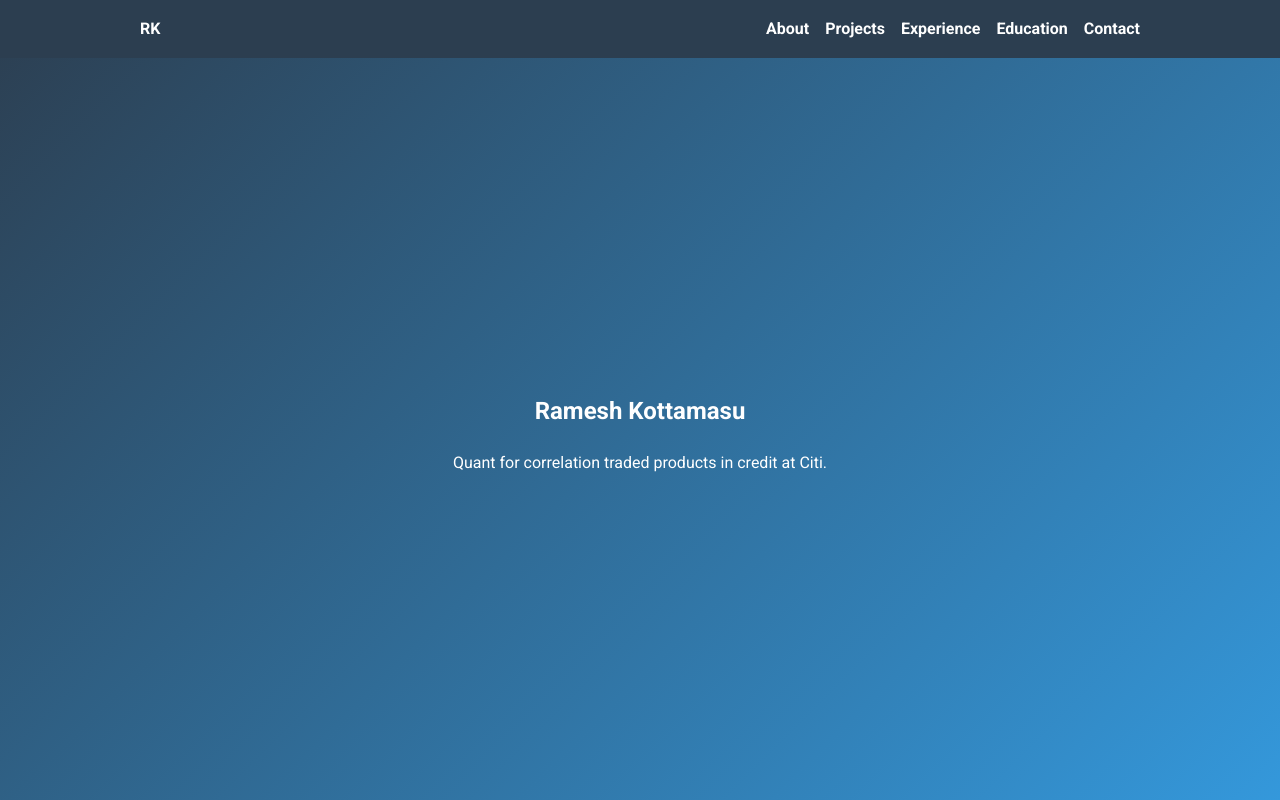
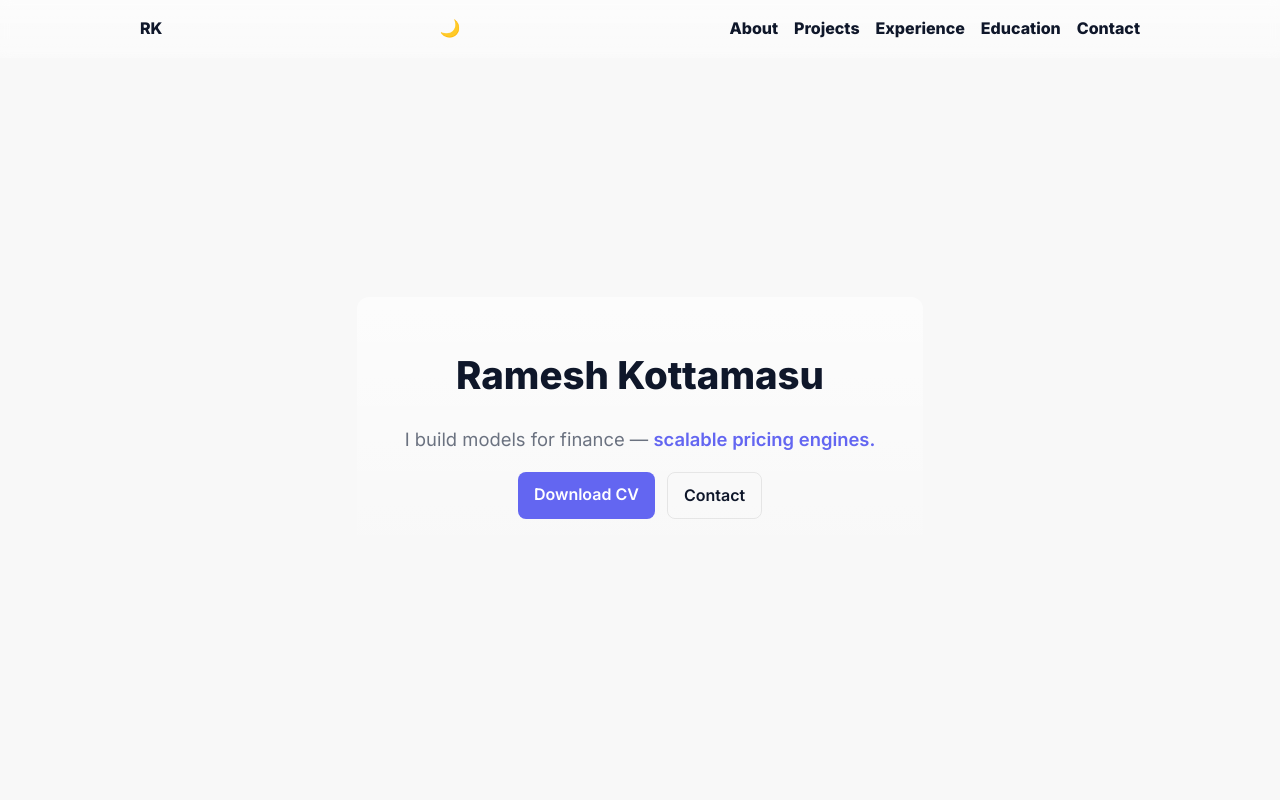
Before and after one commit to ramesh-kottamasu/ramesh-kottamasu.github.io, a plain HTML site: page index.html in a window 1280 px wide. Shown: the top 800 px of the page. Drawn offline with Linux system fonts and the light colour scheme.

Commit message:
try new design

```diff
--- /dev/null
+++ b/assets/js/interactive.js
@@ -0,0 +1,60 @@
+// Interactive behaviors: typed subtitle, theme toggle, and year fill
+document.addEventListener('DOMContentLoaded', () => {
+  // Year
+  const yearEl = document.getElementById('year');
+  if (yearEl) yearEl.textContent = new Date().getFullYear();
+
+  // Typed effect
+  const typedEl = document.getElementById('typed');
+  const phrases = [
+    'statistical models.',
+    'scalable pricing engines.',
+    'data-driven strategies.',
+    'robust trading systems.'
+  ];
+  if (typedEl) {
+    let pi = 0, ch = 0, typing = true;
+    const typeSpeed = 60;
+    const pause = 1200;
+    function tick(){
+      const word = phrases[pi];
+      if (typing) {
+        typedEl.textContent = word.slice(0, ch+1);
+        ch++;
+        if (ch === word.length) {
+          typing = false;
+          setTimeout(tick, pause);
+          return;
+        }
+      } else {
+        typedEl.textContent = word.slice(0, ch-1);
+        ch--;
+        if (ch === 0) {
+          typing = true;
+          pi = (pi+1) % phrases.length;
+        }
+      }
+      setTimeout(tick, typing ? typeSpeed : 30);
+    }
+    tick();
+  }
+
+  // Theme toggle
+  const root = document.documentElement;
+  const toggle = document.getElementById('theme-toggle');
+  const stored = localStorage.getItem('theme');
+  if (stored) root.setAttribute('data-theme', stored);
+  function updateToggleUI(){
+    const t = root.getAttribute('data-theme') === 'dark' ? '🌞' : '🌙';
+    if (toggle) toggle.textContent = t;
+  }
+  updateToggleUI();
+  if (toggle) {
+    toggle.addEventListener('click', () => {
+      const cur = root.getAttribute('data-theme') === 'dark' ? 'light' : 'dark';
+      root.setAttribute('data-theme', cur);
+      localStorage.setItem('theme', cur);
+      updateToggleUI();
+    });
+  }
+});
--- a/index.html
+++ b/index.html
@@ -4,13 +4,14 @@
   <meta charset="utf-8">
   <meta name="viewport" content="width=device-width, initial-scale=1">
   <title>Ramesh Kottamasu</title>
-  <link href="https://fonts.googleapis.com/css2?family=Roboto:wght@400;700&display=swap" rel="stylesheet">
+  <link href="https://fonts.googleapis.com/css2?family=Inter:wght@300;400;600;800&display=swap" rel="stylesheet">
   <link rel="stylesheet" href="style.css">
 </head>
 <body>
   <header class="site-header">
     <nav class="navbar container">
       <a href="#home" class="nav-logo">RK</a>
+      <button id="theme-toggle" class="theme-toggle" aria-label="Toggle theme">🌙</button>
       <ul class="nav-links">
         <li><a href="#about">About</a></li>
         <li><a href="#projects">Projects</a></li>
@@ -23,7 +24,11 @@
   <section id="home" class="hero">
     <div class="hero-content">
       <h1>Ramesh Kottamasu</h1>
-      <p>Quant for correlation traded products in credit at Citi.</p>
+      <p class="hero-subtitle">I build models for finance — <span id="typed"></span></p>
+      <div class="hero-ctas">
+        <a class="btn btn-primary" href="/RameshKottamasu_CV.pdf" target="_blank">Download CV</a>
+        <a class="btn btn-outline" href="mailto:ramesh88k@gmail.com">Contact</a>
+      </div>
     </div>
   </section>
   <section id="about" class="about section">
@@ -49,8 +54,22 @@
         <div class="section-line"></div>
       </div>
       <div class="project-list">
-        <div class="project-item">Project placeholder</div>
-        <div class="project-item">Another project placeholder</div>
+        <article class="project-card">
+          <div class="project-screenshot" style="background-image:url('images/project1.png')"></div>
+          <div class="project-body">
+            <h3>Project placeholder</h3>
+            <p class="project-desc">Short summary of the project, tech stack and outcome.</p>
+            <div class="project-tags"><span>Python</span><span>C++</span><span>Quant</span></div>
+          </div>
+        </article>
+        <article class="project-card">
+          <div class="project-screenshot" style="background-image:url('images/project2.png')"></div>
+          <div class="project-body">
+            <h3>Another project placeholder</h3>
+            <p class="project-desc">Short summary of the project, tech stack and outcome.</p>
+            <div class="project-tags"><span>ML</span><span>Time Series</span></div>
+          </div>
+        </article>
       </div>
     </div>
   </section>
@@ -119,9 +138,6 @@
   <footer class="site-footer">
     <p>&copy; <span id="year"></span> Ramesh Kottamasu. All rights reserved.</p>
   </footer>
-  <script>
-    const yearEl = document.getElementById('year');
-    yearEl.textContent = new Date().getFullYear();
-  </script>
+  <script src="assets/js/interactive.js"></script>
 </body>
 </html>
--- a/style.css
+++ b/style.css
@@ -1,7 +1,21 @@
 :root {
-  --primary: #3498db;
-  --dark: #2c3e50;
-  --light: #ffffff;
+  --primary: #6366f1; /* indigo-500 */
+  --muted: #6b7280;
+  --bg: #f8f8f8;
+  --card: #ffffff;
+  --text: #0f172a;
+  --accent: #06b6d4;
+  --glass: rgba(255,255,255,0.6);
+}
+
+[data-theme="dark"] {
+  --primary: #8b5cf6;
+  --muted: #9ca3af;
+  --bg: #0b1220;
+  --card: #071025;
+  --text: #e6eef8;
+  --accent: #06b6d4;
+  --glass: rgba(255,255,255,0.03);
 }
 
 * {
@@ -9,11 +23,12 @@
 }
 
 body {
-  font-family: 'Roboto', sans-serif;
+  font-family: 'Inter', system-ui, -apple-system, 'Segoe UI', Roboto, 'Helvetica Neue', Arial;
   margin: 0;
   line-height: 1.6;
-  color: var(--dark);
-  background: #f8f8f8;
+  color: var(--text);
+  background: var(--bg);
+  transition: background-color 220ms ease, color 220ms ease;
 }
 
 .container {
@@ -27,8 +42,8 @@ body {
   top: 0;
   left: 0;
   width: 100%;
-  background: var(--dark);
-  color: var(--light);
+  background: linear-gradient(180deg, rgba(255,255,255,0.6), rgba(255,255,255,0.35));
+  backdrop-filter: blur(6px);
   z-index: 1000;
 }
 
@@ -41,7 +56,7 @@ body {
 
 .nav-logo {
   font-weight: 700;
-  color: var(--light);
+  color: var(--text);
   text-decoration: none;
 }
 
@@ -54,16 +69,23 @@ body {
 }
 
 .nav-links a {
-  color: var(--light);
+  color: var(--text);
   text-decoration: none;
   font-weight: 700;
+}
+
+.theme-toggle {
+  background: transparent;
+  border: none;
+  color: var(--text);
+  font-size: 1.05rem;
+  margin-left: 0.5rem;
+  cursor: pointer;
 }
 
 .hero {
   min-height: 100vh;
   padding-top: 4rem;
-  background: linear-gradient(135deg, var(--dark), var(--primary));
-  color: var(--light);
   display: flex;
   align-items: center;
   justify-content: center;
@@ -71,6 +93,28 @@ body {
   padding-left: 1rem;
   padding-right: 1rem;
 }
+
+.hero-content {
+  max-width: 900px;
+  padding: 3rem;
+  border-radius: 12px;
+  background: linear-gradient(180deg, var(--glass), transparent);
+}
+
+.hero h1 {
+  font-size: 2.4rem;
+  margin: 0 0 0.6rem 0;
+  font-weight: 800;
+}
+
+.hero-subtitle { font-size: 1.15rem; color: var(--muted); }
+.hero-subtitle #typed { color: var(--primary); font-weight:600; }
+.hero-ctas { margin-top: 1rem; display:flex; gap:0.75rem; justify-content:center; }
+.btn { display:inline-block; padding:0.6rem 1rem; border-radius:8px; text-decoration:none; font-weight:600; }
+.btn-primary { background:var(--primary); color:white; }
+.btn-outline { background:transparent; border:1px solid rgba(0,0,0,0.08); color:var(--text); }
+
+.btn, .project-card { transition: transform 160ms ease, box-shadow 160ms ease; }
 
 .section {
   padding: 4rem 0;
@@ -102,14 +146,33 @@ body {
 
 .project-list {
   display: grid;
-  grid-template-columns: repeat(auto-fit, minmax(250px, 1fr));
+  grid-template-columns: repeat(auto-fit, minmax(260px, 1fr));
   gap: 1rem;
 }
 
-.project-item {
-  background: #f4f4f4;
-  padding: 1rem;
-  text-align: center;
+.project-card {
+  background: var(--card);
+  border-radius: 12px;
+  overflow: hidden;
+  box-shadow: 0 6px 18px rgba(9,30,66,0.08);
+  display:flex;
+  flex-direction:column;
+}
+.project-card:hover { transform: translateY(-6px); box-shadow:0 14px 34px rgba(9,30,66,0.12); }
+.project-screenshot { height:140px; background-size:cover; background-position:center; }
+.project-body { padding:1rem; }
+.project-tags { margin-top:0.75rem; display:flex; gap:0.5rem; flex-wrap:wrap; }
+.project-tags span { background:var(--glass); color:var(--text); padding:0.25rem 0.5rem; border-radius:6px; font-size:0.8rem; }
+
+.section-header h2 { color:var(--text); }
+
+.site-footer { background: transparent; color: var(--muted); }
+
+.timeline-item::before { background:var(--primary); }
+
+@media (max-width: 768px) {
+  .about-grid { flex-direction: column; text-align: center; }
+  .hero h1 { font-size: 1.8rem; }
 }
 
 .section-header {
```
Also changed, not shown: 1 other file.
